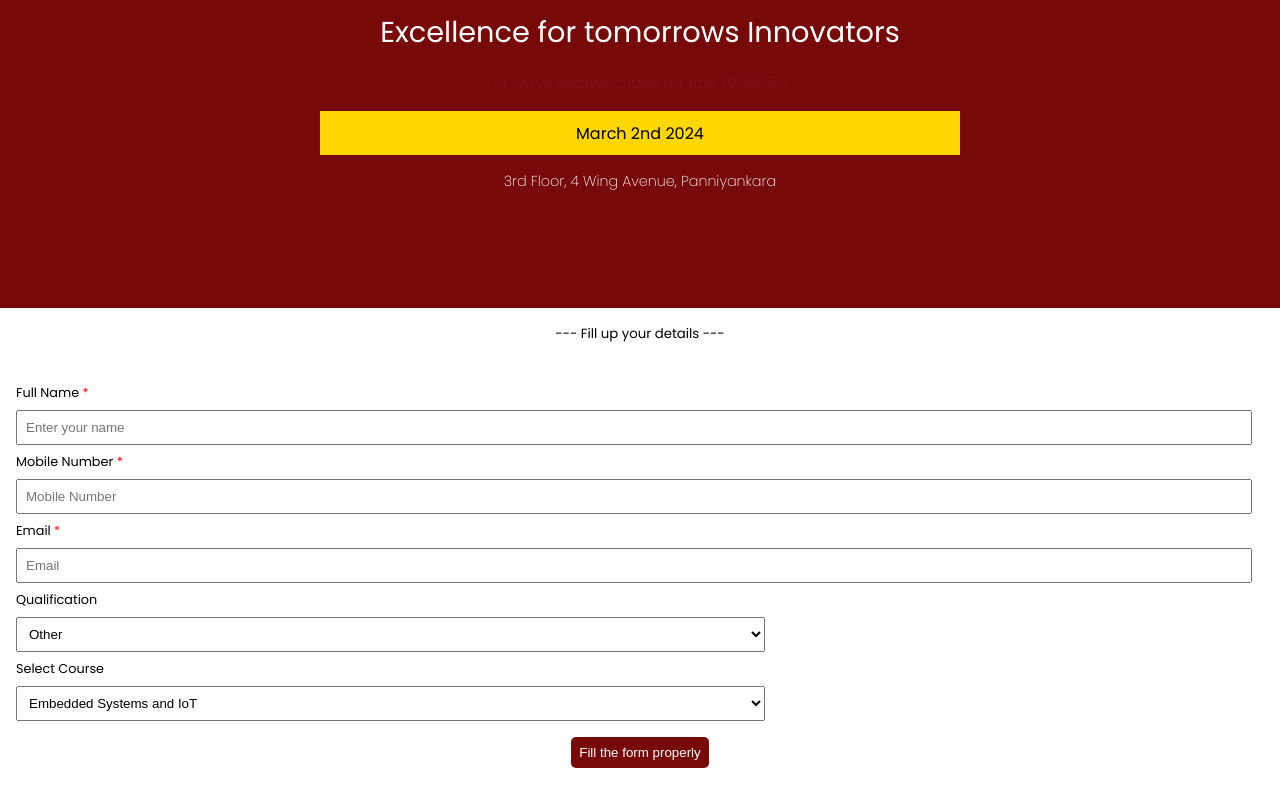
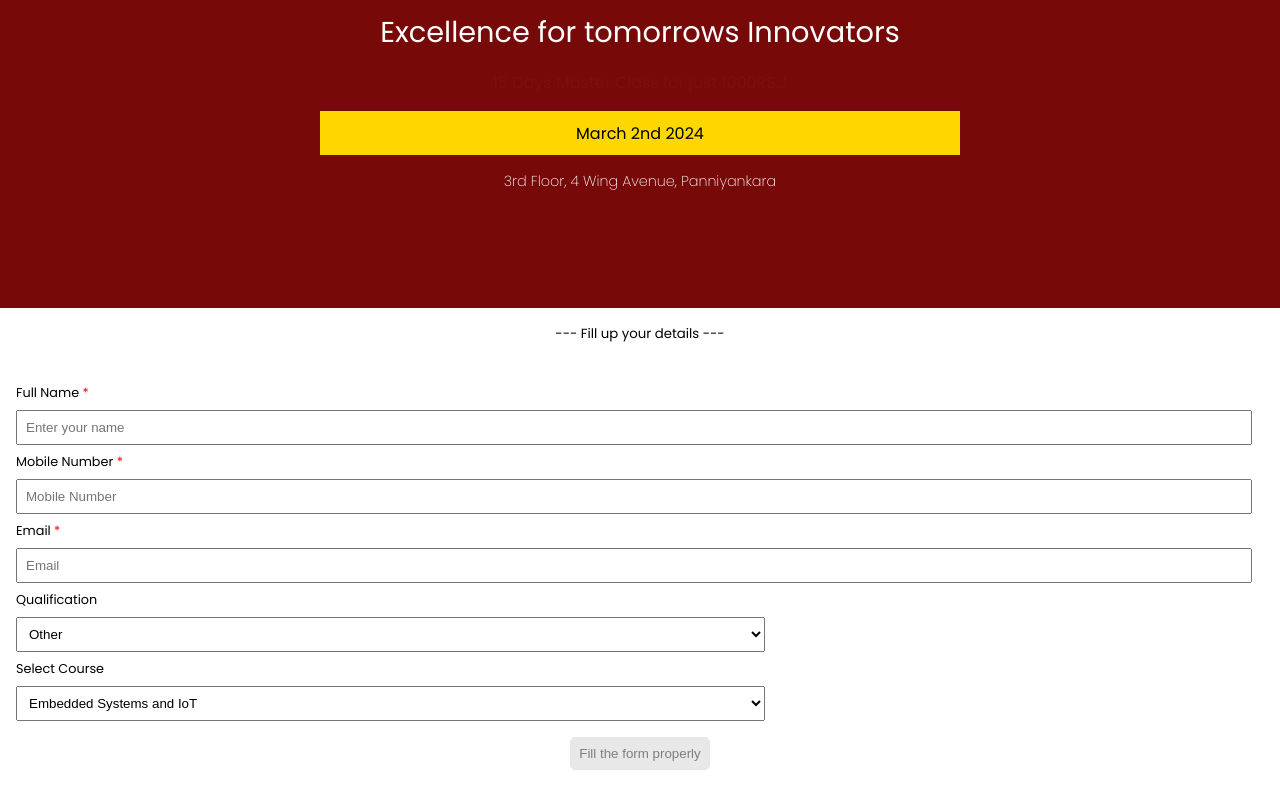
Before and after one commit to adacodesolutions/adacode-enroll-15, a React (Vite) app: page / in a window 1280 px wide. In both pictures the pointer is over the button "Fill the form properly". Shown: the part 172-972 px from the top of the page. Built offline with nearby package versions, Linux system fonts and the light colour scheme; no server answers; what @react-pdf/renderer would draw is missing.

Commit message:
update: minor css fix

```diff
--- a/src/pages/Form.scss
+++ b/src/pages/Form.scss
@@ -43,6 +43,21 @@
       border: none;
       border-radius: 5px;
       margin: 1rem 0;
+
+      &:hover {
+        cursor: pointer;
+        color: red;
+        background: white;
+        border: 1px solid #ccc;
+        transition: ease-in-out 0.4s;
+      }
+
+      &:disabled {
+        opacity: 0.5;
+        cursor: not-allowed;
+        background-color: lightgray;
+        color: black;
+      }
     }
   }
 }
```
